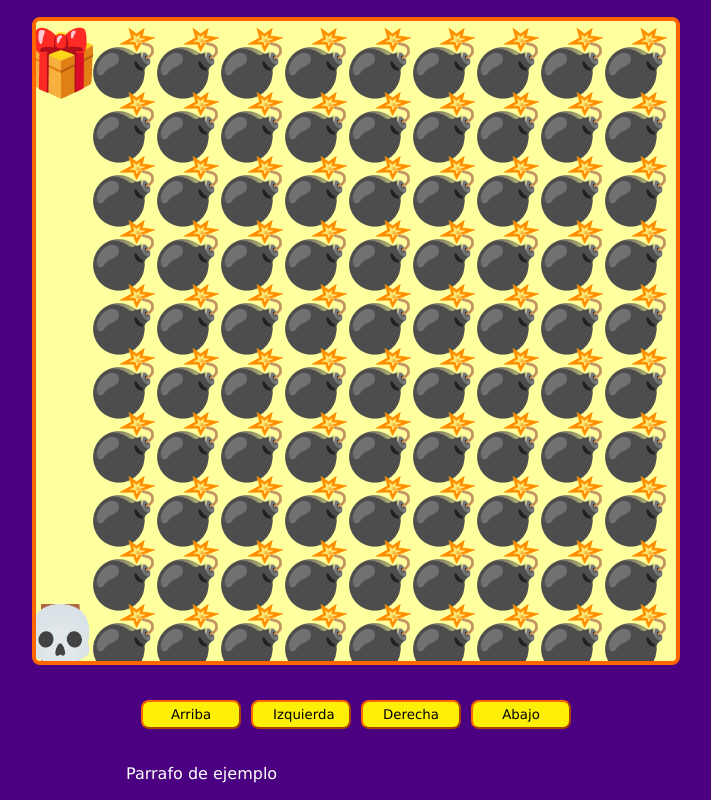
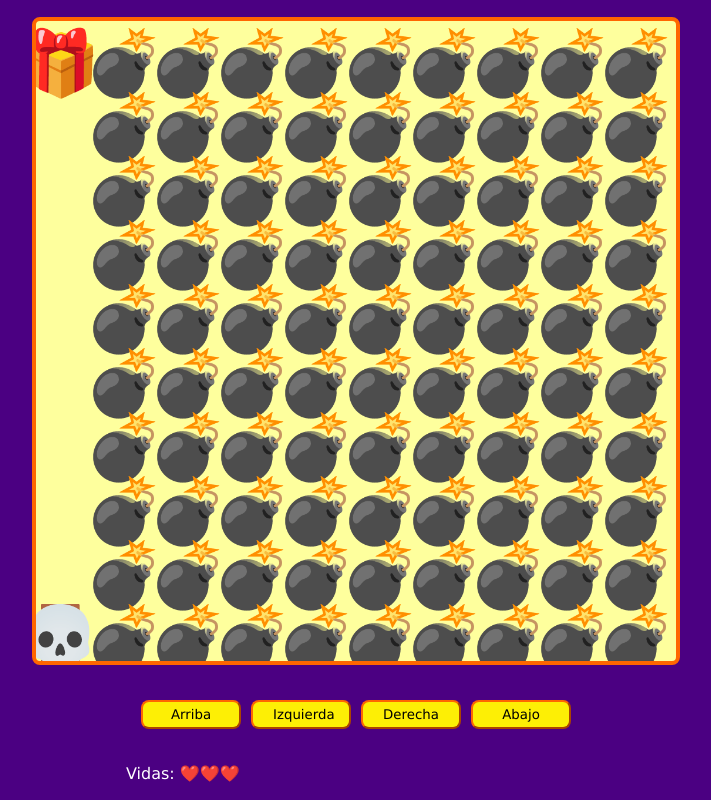
Before and after one commit to alexmatag/taller-practico-javascript-videogames, a plain HTML site: page index.html in a window 1280 px wide. Shown: the whole page, without its empty margins (284-995 px from the left). Drawn offline with Linux system fonts and the light colour scheme.

Commit message:
Semodifico el html para que mostrara el sistema de vidas con un icono de corazon, se modificó maps.js para que tuviera el icono de corazon y su identificador, por ultimo en game.js se añadió codigo para mostrar el sistea de vidas que interactuara cuando se fallaba una vez este reducia un corazon, asi como cuando se reiniciaba el juego se regresaban los 3 corazones.

```diff
--- a/game.js
+++ b/game.js
@@ -4,6 +4,7 @@ const btnUp = document.querySelector('#up');
 const btnLeft = document.querySelector('#left');
 const btnRight = document.querySelector('#right');
 const btnDown = document.querySelector('#down');
+const spanLives = document.querySelector('#lives')
 
 let canvasSize;
 let elementsSize;
@@ -60,6 +61,8 @@ function startGame() {
     const mapRows = map.trim().split('\n');
     // creamos un array de arrays
     const mapRowCols = mapRows.map(row => row.trim().split(''));
+
+    showLives();
 
     //console.log({map, mapRows, mapRowCols});
 
@@ -136,7 +139,6 @@ function levelWin() {
 function levelFail() {
     console.log('chocaste con un enemigo');
     lives--;
-    console.log(lives);
 
     if (lives <= 0) {
         level = 0;
@@ -150,6 +152,14 @@ function levelFail() {
 
 function gameWin() {
     console.log('Terminastes el juego');
+}
+
+function showLives() {
+    const heartsArray = Array(lives).fill(emojis['HEART']) // [1,2,3]
+    //console.log(heartsArray);
+
+    spanLives.innerHTML = '';
+    heartsArray.forEach(heart => spanLives.append(heart));
 }
 
 window.addEventListener('keydown', moveByKeys);
--- a/index.html
+++ b/index.html
@@ -20,7 +20,7 @@
 
         <div class="messages">
             <!--PENDIENTE-->
-            <p>Parrafo de ejemplo</p>
+            <p>Vidas: <span id="lives"></span></p>
         </div>
     </div>
 
--- a/maps.js
+++ b/maps.js
@@ -12,6 +12,7 @@ const emojis = {
     'BOMB_COLLISION': '🔥',
     'GAME_OVER': '👎',
     'WIN': '🏆',
+    'HEART': '❤️',
 };
 
 const maps = [];
```
